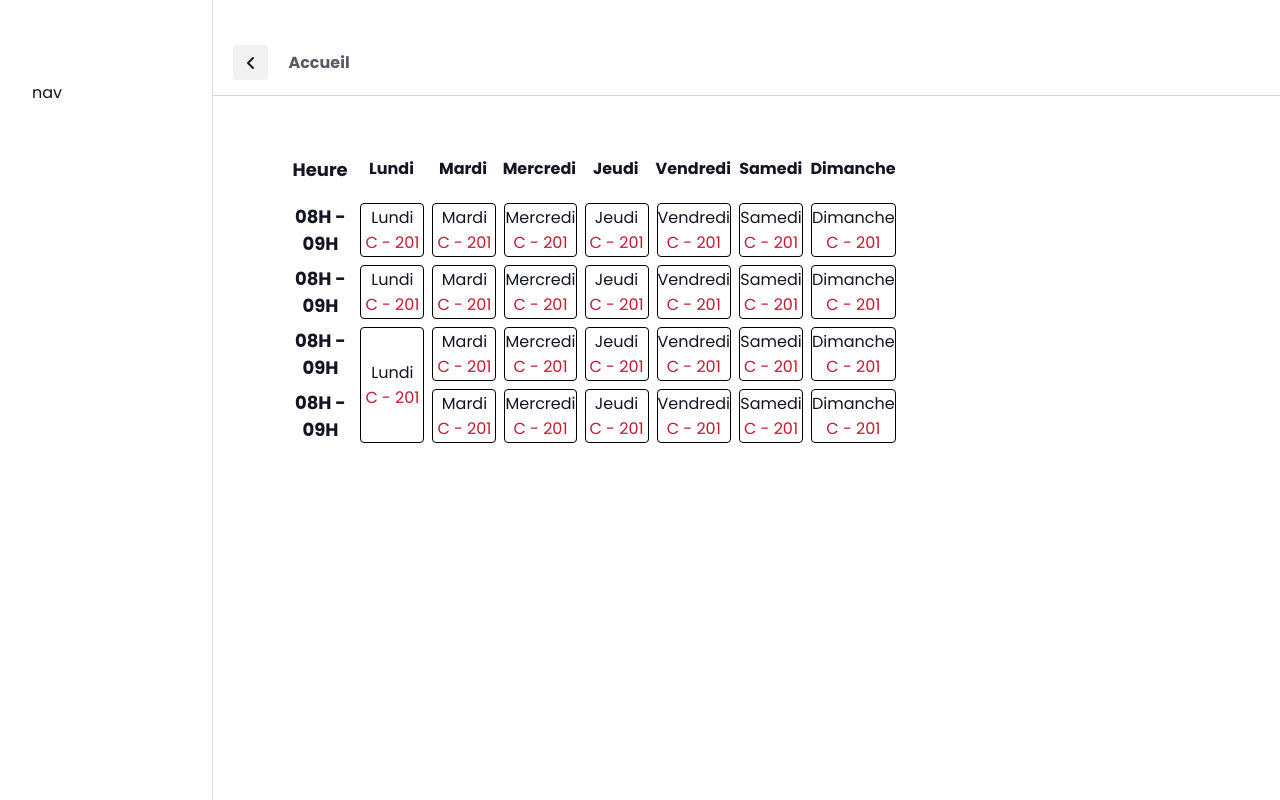
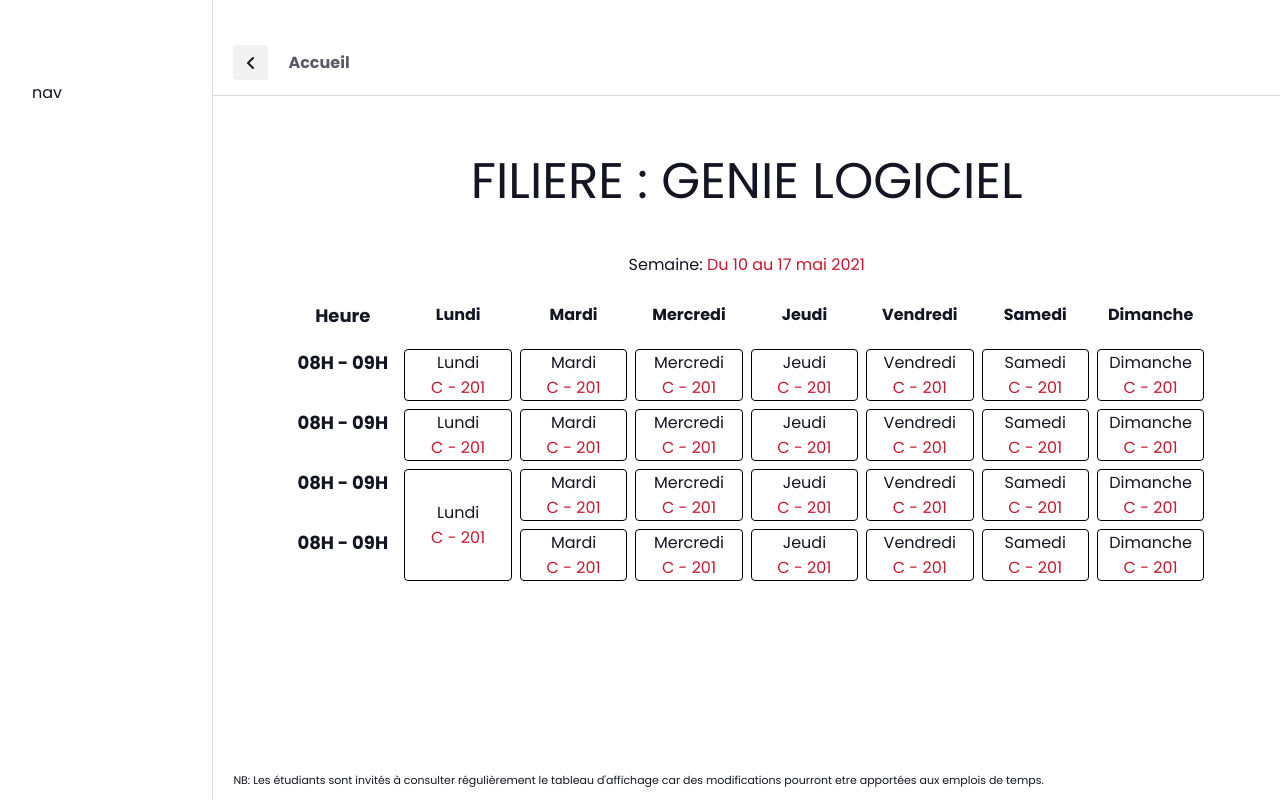
Before and after one commit to dimitrimabom/emploi_de_temps, a React (Vite) app: page / in a window 1280 px wide. Built offline with nearby package versions, Linux system fonts and the light colour scheme.

Commit message:
custo home

```diff
--- a/src/pages/Home.jsx
+++ b/src/pages/Home.jsx
@@ -8,6 +8,11 @@ const Home = () => {
       <SideMenu />
       <div className="center_homepage">
         <TopBar />
+        <div className="intiule_filiere">FILIERE : GENIE LOGICIEL</div>
+        <div className="intiule_week">
+          Semaine:{" "}
+          <span style={{ color: "var(--danger)" }}>Du 10 au 17 mai 2021</span>
+        </div>
         <div className="container">
           <div className="row">
             <div className="hour">Heure</div>
@@ -138,6 +143,12 @@ const Home = () => {
             </div>
           </div>
         </div>
+
+        <div className="footer_nb">
+          NB: Les étudiants sont invités à consulter régulièrement le tableau
+          d'affichage car des modifications pourront etre apportées aux emplois
+          de temps.
+        </div>
       </div>
     </div>
   );
--- a/src/styles/pages/_home_page.scss
+++ b/src/styles/pages/_home_page.scss
@@ -7,11 +7,24 @@
     width: 100%;
     margin: 20px;
 
+    .intiule_filiere {
+      text-align: center;
+      font-size: 50px;
+      padding: 18px;
+    }
+
+    .intiule_week {
+      text-align: center;
+      padding: 15px;
+    }
+
     .container {
       background: var(--background);
-      width: 65%;
+      width: 95%;
       padding: 20px;
-      margin: 25px;
+      margin: auto;
+      padding-top: 0;
+      margin-top: 0;
       display: grid;
 
       .row {
@@ -66,5 +79,14 @@
         }
       }
     }
+
+    .footer_nb {
+      position: fixed;
+      bottom: 0;
+      /* left: 0; */
+      border-radius: 0px;
+      font-size: 11px;
+      padding: 11px 0px;
+    }
   }
 }
```
